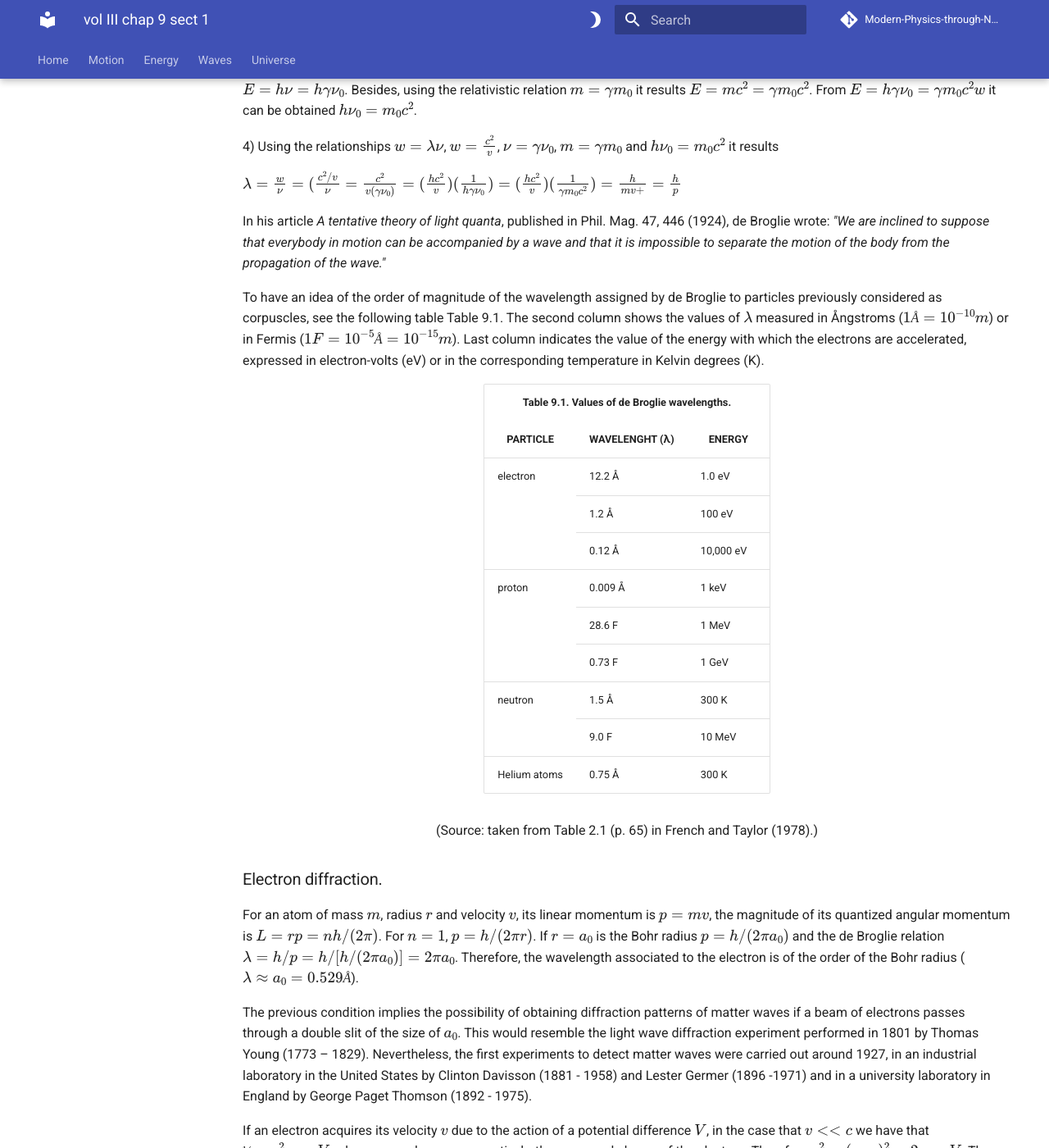
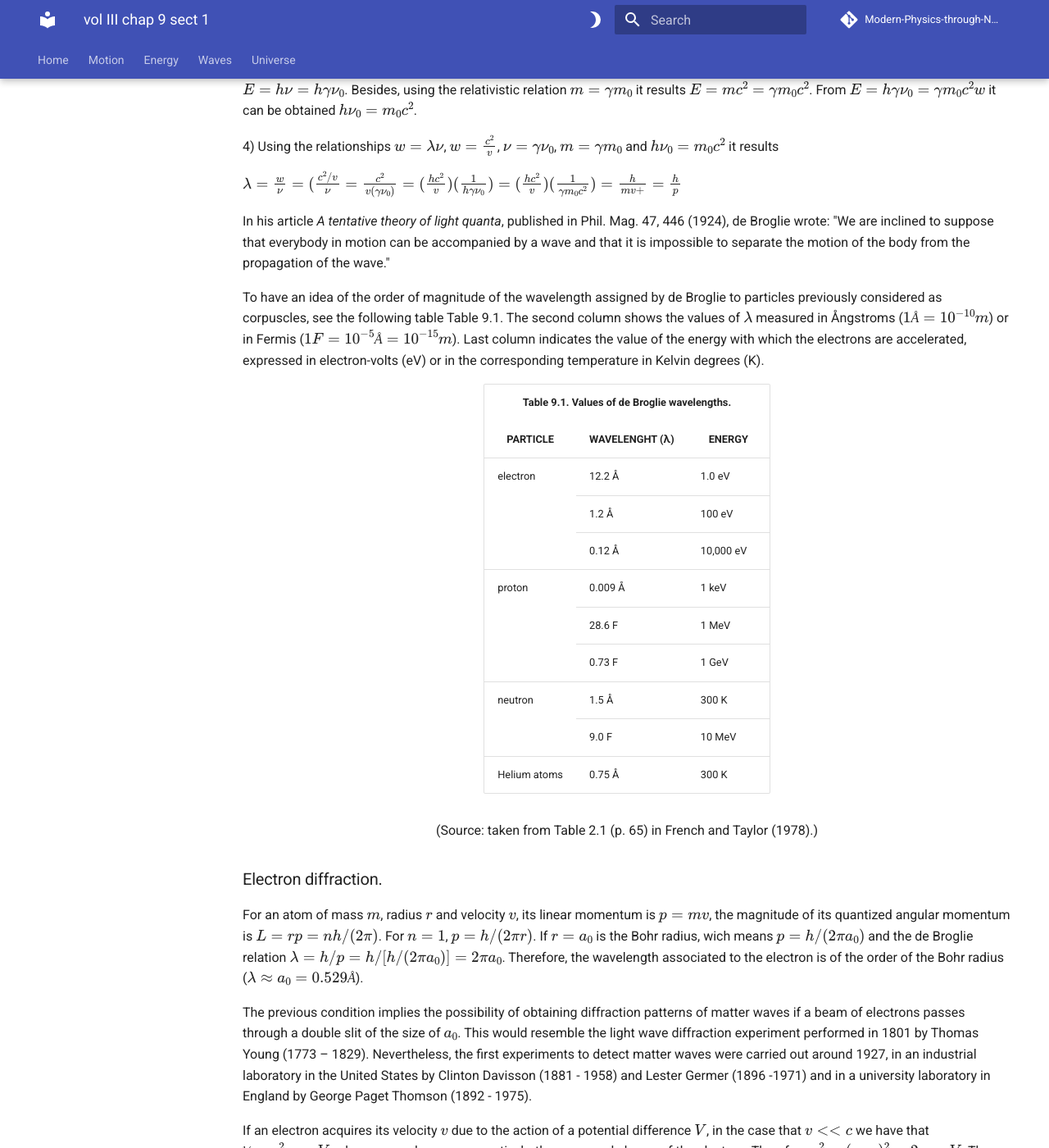
Before and after one commit to modphysnobel/modphysnobel.github.io, an MkDocs documentation site: the page built from docs/vol-III/vol-III-chap-9-sect-1.md, in a window 1280 px wide and 1400 px high, scrolled down 1911 px. Shown: the whole window at 82% size. Built offline with MkDocs 1.6.1 and Material for MkDocs 9.7.7, drawn with Linux system fonts in a browser that asks for light colours; some web fonts are replaced; comment, search, counter and statistics services are not loaded.

Commit message:
Update vol-III-chap-9-sect-1.md

```diff
--- a/docs/vol-III/vol-III-chap-9-sect-1.md
+++ b/docs/vol-III/vol-III-chap-9-sect-1.md
@@ -59,7 +59,7 @@ In accordance with the above, the sinusoidal function in the system at rest can
 
 $λ=  \frac{w}{ν}=  (\frac{c^2⁄v}{ν}= \frac{c^2}{v(γν_0 )}   = (\frac{hc^2}{v})(\frac{1}{hγν_0})= (\frac{hc^2}{v})(\frac{1}{γm_0 c^2})= \frac{h}{mv+}= \frac{h}{p}$
 
-In his article *A tentative theory of light quanta*, published in Phil. Mag. 47, 446 (1924), de Broglie wrote: *"We are inclined to suppose that everybody in motion can be accompanied by a wave and that it is impossible to separate the motion of the body from the propagation of the wave."*
+In his article *A tentative theory of light quanta*, published in Phil. Mag. 47, 446 (1924), de Broglie wrote: "We are inclined to suppose that everybody in motion can be accompanied by a wave and that it is impossible to separate the motion of the body from the propagation of the wave."
 
 To have an idea of the order of magnitude of the wavelength assigned by de Broglie to particles previously considered as corpuscles, see the following table Table 9.1. The second column shows the values of $λ$ measured in Ångstroms ($1Å = 10^{-10} m$) or in Fermis ($1F = 10^{-5}Å = 10^{-15} m$). Last column indicates the value of the energy with which the electrons are accelerated, expressed in electron-volts (eV) or in the corresponding temperature in Kelvin degrees (K).
 
@@ -175,7 +175,7 @@ To have an idea of the order of magnitude of the wavelength assigned by de Brogl
 
 ### Electron diffraction.
 
-For an atom of mass $m$, radius $r$ and velocity $v$, its linear momentum is $p = mv$, the magnitude of its quantized angular momentum is $L = rp = nh/(2π)$. For $n = 1$, $p = h/(2πr)$. If $r = a_0$ is the Bohr radius $p = h/(2πa_0)$ and the de Broglie relation $λ = h/p = h/[h/(2πa_0)] = 2πa_0$. Therefore, the wavelength associated to the electron is of the order of the Bohr radius ($λ ≈ a_0 = 0.529 Å$).
+For an atom of mass $m$, radius $r$ and velocity $v$, its linear momentum is $p = mv$, the magnitude of its quantized angular momentum is $L = rp = nh/(2π)$. For $n = 1$, $p = h/(2πr)$. If $r = a_0$ is the Bohr radius, wich means $p = h/(2πa_0)$ and the de Broglie relation $λ = h/p = h/[h/(2πa_0)] = 2πa_0$. Therefore, the wavelength associated to the electron is of the order of the Bohr radius <br> ($λ ≈ a_0 = 0.529 Å$).
 
 The previous condition implies the possibility of obtaining diffraction patterns of matter waves if a beam of electrons passes through a double slit of the size of $a_0$. This would resemble the light wave diffraction experiment performed in 1801 by Thomas Young (1773 – 1829). Nevertheless, the first experiments to detect matter waves were carried out around 1927, in an industrial laboratory in the United States by Clinton Davisson (1881 - 1958) and Lester Germer (1896 -1971) and in a university laboratory in England by George Paget Thomson (1892 - 1975).
 
```
